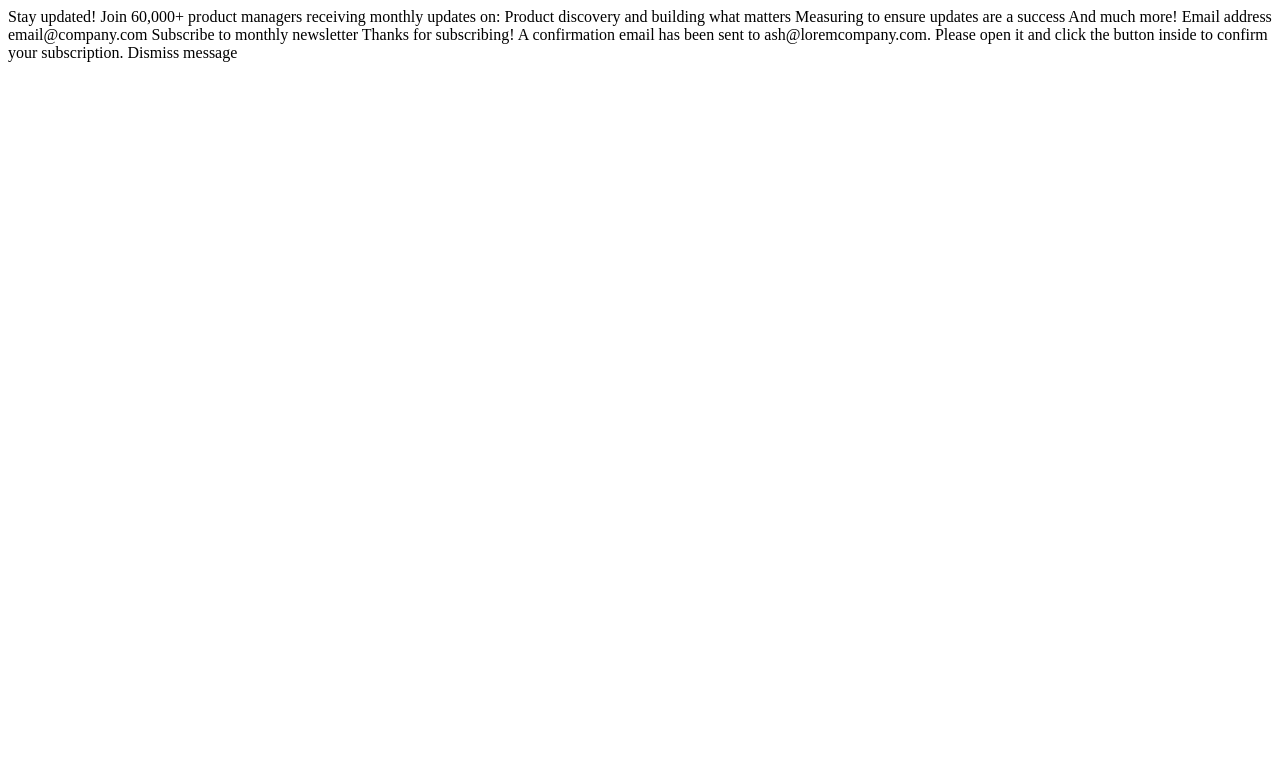
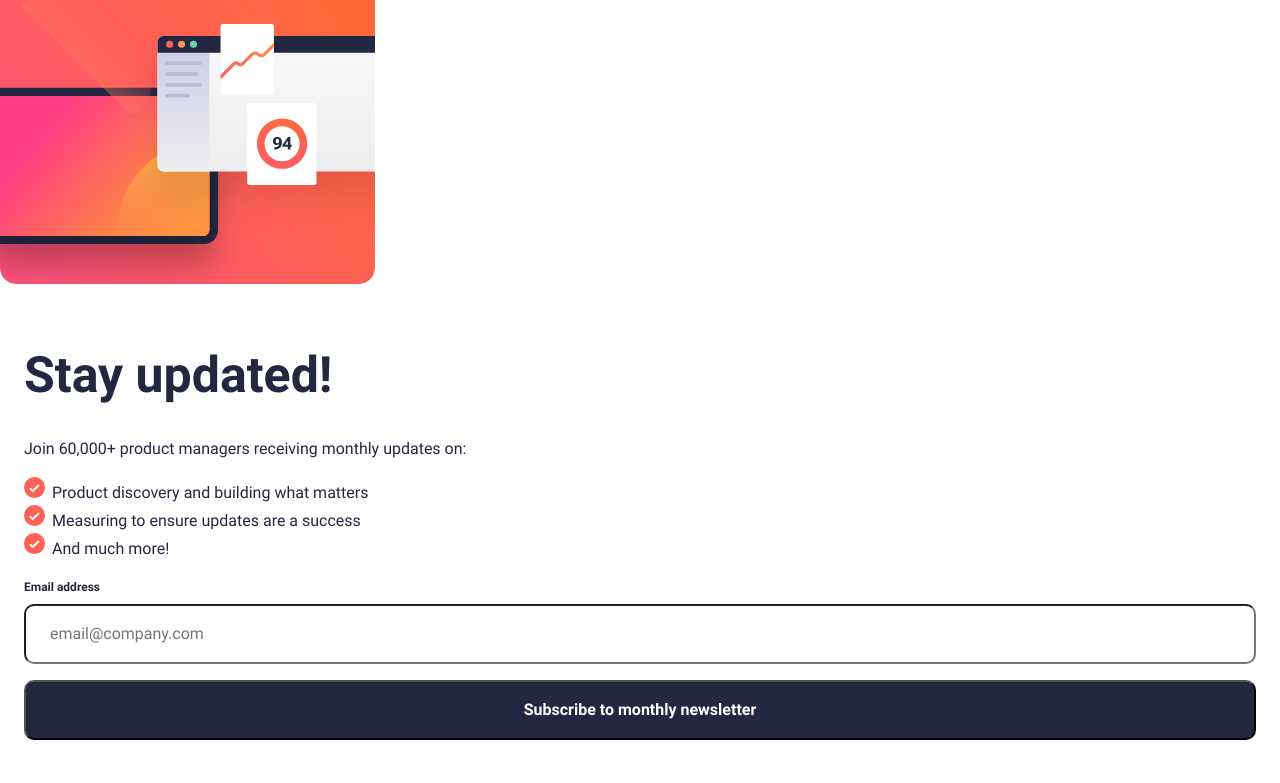
Before and after one commit to Turtlewords/newsletter_signup, a plain HTML site: page index.html in a window 1280 px wide. Drawn offline with Linux system fonts and the light colour scheme.

Commit message:
initial markup and styling

```diff
--- a/index.html
+++ b/index.html
@@ -12,32 +12,34 @@
 
 </head>
 <body>
+  <img src="assets/images/illustration-sign-up-mobile.svg" alt="variety of screens and graphs">
+  <!-- Sign-up form start -->
+  <main>
+    <h1 class="text-mobile-one">Stay updated!</h1>
+    <p class="text-two">Join 60,000+ product managers receiving monthly updates on:</p>
+    <ul class="text-two">
+      <li>Product discovery and building what matters</li>
+      <li>Measuring to ensure updates are a success</li>
+      <li>And much more!</li>
+    </ul>
+    <form>
+      <label class="text-three" for="email">Email address</label>
+      <input class="text-two" type="email" name="email" placeholder="email@company.com">
+      <button class="text-two-bold">Subscribe to monthly newsletter</button>
+    </form>
+  </main>
+  <!-- Sign-up form end -->
 
-  <!-- Sign-up form start -->
 
-  Stay updated!
-
-  Join 60,000+ product managers receiving monthly updates on:
-
-  Product discovery and building what matters
-  Measuring to ensure updates are a success
-  And much more!
-
-  Email address
-  email@company.com
-
-  Subscribe to monthly newsletter
-
-  <!-- Sign-up form end -->
 
   <!-- Success message start -->
 
-  Thanks for subscribing!
+  <!-- Thanks for subscribing!
 
   A confirmation email has been sent to ash@loremcompany.com.
   Please open it and click the button inside to confirm your subscription.
 
-  Dismiss message
+  Dismiss message -->
 
   <!-- Success message end -->
 
--- a/styles.css
+++ b/styles.css
@@ -24,6 +24,10 @@
 
 }
 
+*, *::before, *::after {
+    box-sizing: border-box;
+}
+
 
 
 @font-face {
@@ -40,13 +44,13 @@
 
 .text-one {
     font-family: robotoBold;
-    font-size: 56px;
+    font-size: 88px;
     letter-spacing: 0px;
 }
 
 .text-mobile-one {
     font-family: robotoBold;
-    font-size: 88px;
+    font-size: 50px;
     letter-spacing: 0px;
 }
 
@@ -70,3 +74,40 @@
     line-height: 1.5;
     letter-spacing: 0px;
 }
+
+/* Styles */
+
+body {
+    margin: 0;
+}
+
+main {
+    padding: var(--space300);
+    color: var(--blue-800);
+}
+
+ul {
+    list-style-image: url("assets/images/icon-list.svg");
+    padding: 0;
+    list-style-position: inside;
+    display: flex;
+    flex-direction: column;
+    justify-content: center;
+}
+
+li  {
+
+}
+
+input, button {
+    display: block;
+    width: 100%;
+    padding: var(--space200) var(--space300);
+    border-radius: 10px;
+    margin: var(--space100) 0 var(--space200);
+}
+
+button {
+    background-color: var(--blue-800);
+    color: var(--white);
+}
```
